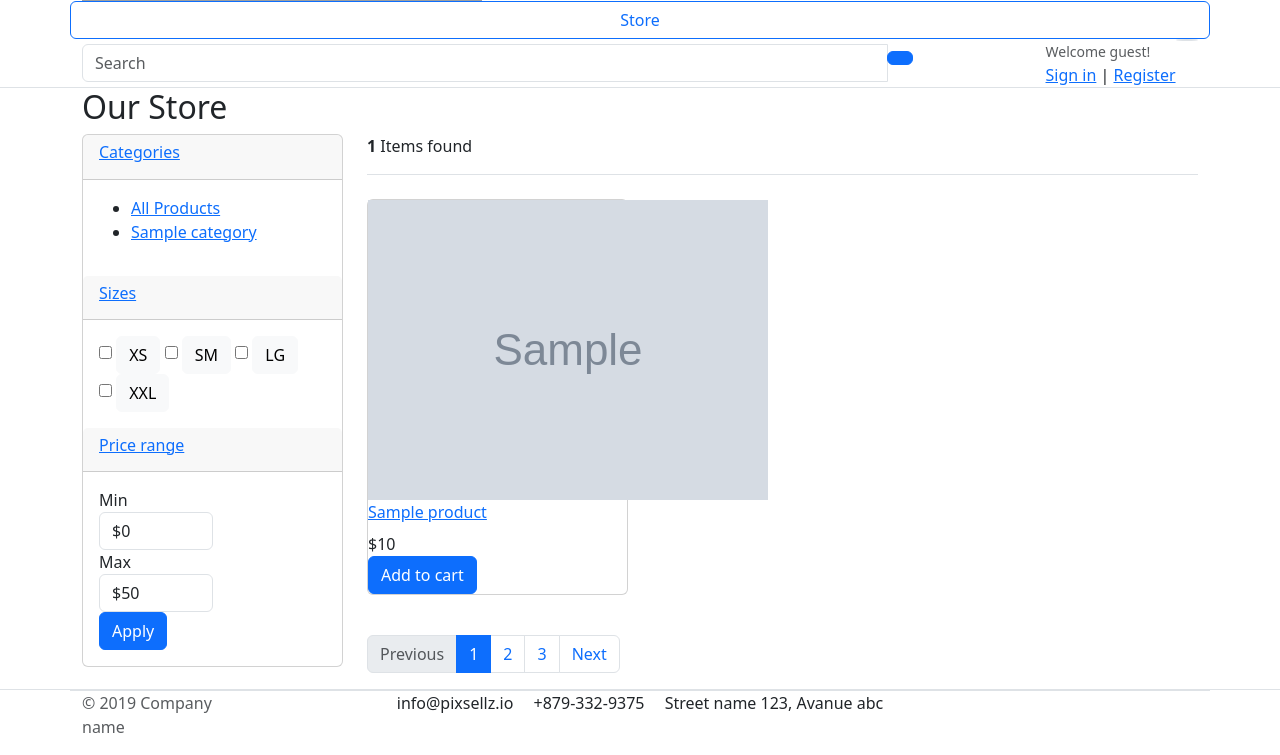
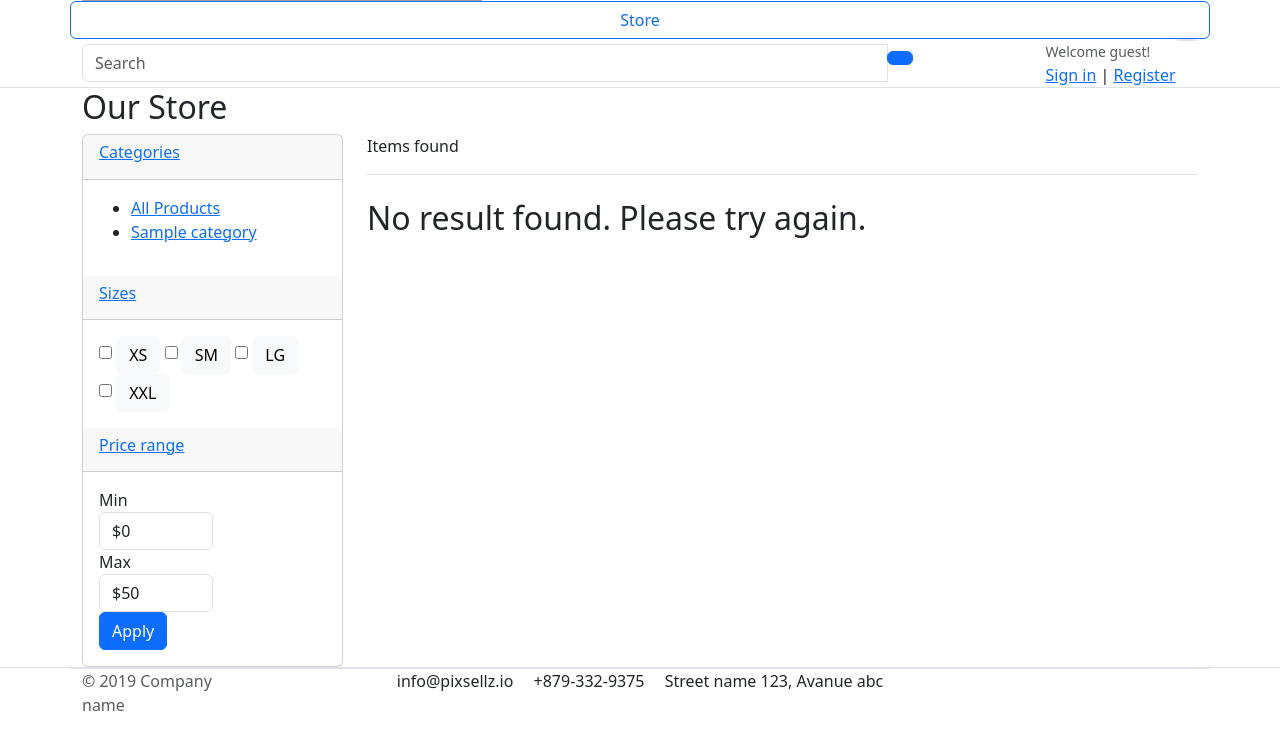
Before and after one commit to Manoj-Bhandarkar/django-kart, a Django app: page /store/ in a window 1280 px wide. Shown: the part 340-1095 px from the top of the page. After the commit the page ends 1051 px from the top, so only its background shows below. Run offline with Django 3.2, Linux system fonts and the light colour scheme; tables that the repository leaves empty hold one stand-in row (values such as "Sample post"); grey boxes marked "Sample" are stand-in pictures; some libraries are stand-ins or nearby versions; grey boxes are pictures that could not be loaded.

Commit message:
Cart - Pagination and search Functionality

```diff
--- a/carts/views.py
+++ b/carts/views.py
@@ -2,6 +2,7 @@
 from store.models import Product
 from .models import Cart, CartItem
 from django.core.exceptions import ObjectDoesNotExist
+
 
 def _cart_id(request):
     cart = request.session.create()
@@ -31,7 +32,8 @@
         cart_item.save()
     return redirect("cart")
 
-def remove_cart(request,product_id):
+
+def remove_cart(request, product_id):
     cart = Cart.objects.get(cart_id=_cart_id(request))
     product = get_object_or_404(Product, id=product_id)
     cart_item = CartItem.objects.get(product=product, cart=cart)
@@ -40,17 +42,19 @@
         cart_item.save()
     else:
         cart_item.delete()
-    return redirect('cart')
+    return redirect("cart")
 
-def delete_cart_item(request,product_id):
+def delete_cart_item(request, product_id):
     cart = Cart.objects.get(cart_id=_cart_id(request))
     product = get_object_or_404(Product, id=product_id)
     cart_item = CartItem.objects.get(product=product, cart=cart)
     cart_item.delete()
-    return redirect('cart')
+    return redirect("cart")
 
 def cart(request, total=0, quantity=0, cart_item=None):
     try:
+        tax = 0
+        grand_total = 0
         cart = Cart.objects.get(cart_id=_cart_id(request))
         cart_items = CartItem.objects.filter(cart=cart, is_active=True)
         for cart_item in cart_items:
@@ -65,7 +69,7 @@
         "total": total,
         "quantity": quantity,
         "cart_items": cart_items,
-        "tax":tax,
+        "tax": tax,
         "grand_total": grand_total,
     }
     return render(request, "store/cart.html", context)
--- a/store/urls.py
+++ b/store/urls.py
@@ -3,6 +3,7 @@
 
 urlpatterns = [
     path("", views.store, name="store"),
-    path("<slug:category_slug>/", views.store, name="products_by_category"),
-    path("<slug:category_slug>/<slug:product_slug>/", views.product_detail, name="product_detail"),
+    path("category/<slug:category_slug>/", views.store, name="products_by_category"),
+    path("category/<slug:category_slug>/<slug:product_slug>/", views.product_detail, name="product_detail"),
+    path("search/", views.search, name='search'),
 ]
--- a/store/views.py
+++ b/store/views.py
@@ -3,6 +3,9 @@
 from category.models import Category
 from carts.models import CartItem
 from carts.views import _cart_id
+from django.db.models import Q
+from django.core.paginator import EmptyPage, PageNotAnInteger, Paginator
+
 
 def store(request, category_slug=None):
     categories = None
@@ -11,22 +14,46 @@
     if category_slug != None:
         categories = get_object_or_404(Category, slug=category_slug)
         products = Product.objects.filter(category=categories, is_available=True)
+        paginator = Paginator(products, 6)
+        page = request.GET.get("page")
+        paged_products = paginator.get_page(page)
         count = products.count()
     else:
-        products = Product.objects.all().filter(is_available=True)
+        products = Product.objects.all().filter(is_available=True).order_by("id")
+        paginator = Paginator(products, 3)
+        page = request.GET.get("page")
+        paged_products = paginator.get_page(page)
+
         count = products.count()
-    context = {"products": products, "count": count}
+    context = {"products": paged_products, "count": count}
 
     return render(request, "store/store.html", context)
 
 
 def product_detail(request, category_slug, product_slug):
     try:
-        single_product = Product.objects.get(category__slug=category_slug, slug=product_slug)  # __ to get access to that model of field
-        in_cart = CartItem.objects.filter(cart__cart_id = _cart_id(request), product = single_product).exists()
+        single_product = Product.objects.get(
+            category__slug=category_slug, slug=product_slug
+        )  # __ to get access to that model of field
+        in_cart = CartItem.objects.filter(
+            cart__cart_id=_cart_id(request), product=single_product
+        ).exists()
 
     except Exception as e:
         raise e
 
-    context = { "single_product":single_product, "in_cart":in_cart,}
+    context = {
+        "single_product": single_product,
+        "in_cart": in_cart,
+    }
     return render(request, "store/product_detail.html", context)
+
+
+def search(request):
+    if "keyword" in request.GET:
+        keyword = request.GET["keyword"]
+        if keyword:
+            products = Product.objects.order_by("-created_date").filter(Q(description__icontains=keyword) | Q(product_name__icontains=keyword))
+            count = products.count()
+    context = {"products": products, "count":count,}
+    return render(request, "store/store.html", context)
--- a/templates/includes/navbar.html
+++ b/templates/includes/navbar.html
@@ -47,9 +47,9 @@
                     </div> <!-- col.// -->
                     <a href="{% url 'store' %}" class="btn btn-outline-primary">Store</a>
                     <div class="col-lg  col-md-6 col-sm-12 col">
-                        <form action="#" class="search">
+                        <form action="{% url 'search' %}" class="search" method="GET">
                             <div class="input-group w-100">
-                                <input type="text" class="form-control" style="width:60%;" placeholder="Search">
+                                <input type="text" class="form-control" style="width:60%;" placeholder="Search" name="keyword">
 
                                 <div class="input-group-append">
                                     <button class="btn btn-primary" type="submit">
--- a/templates/store/store.html
+++ b/templates/store/store.html
@@ -4,8 +4,11 @@
 <!-- ========================= SECTION PAGETOP ========================= -->
 <section class="section-pagetop bg">
     <div class="container">
+        {% if 'search' in request.path %}
+        <h2 class="title-page">Search Result</h2>
+        {% else %}
         <h2 class="title-page">Our Store</h2>
-
+        {% endif %}
     </div> <!-- container //  -->
 </section>
 <!-- ========================= SECTION INTRO END// ========================= -->
@@ -124,6 +127,7 @@
                 </header><!-- sect-heading -->
 
                 <div class="row">
+                    {% if product %}
                     {% for product in products %}
                     <div class="col-md-4">
                         <figure class="card card-product-grid">
@@ -136,32 +140,43 @@
                                     <div class="price-wrap mt-2">
                                         <span class="price">${{product.price}}</span>
                                     </div> <!-- price-wrap.// -->
-
                                 </div>
-                                {% if product.stock <= 0 %}
-                                <h5>Out of Stock</h5>
-                                {% else %}
-                                <a href="{% url 'add_cart' product.id %}" class="btn btn-block btn-primary">Add to
-                                        cart </a>
-                                {% endif %}
+                                <a href="{{ product.get_url }}" class="btn btn-block btn-primary">View Details </a>
                             </figcaption>
-
                         </figure>
-
                     </div> <!-- col.// -->
                     {% endfor %}
+                    {% else %}
+                    <h2>No result found. Please try again.</h2>
+                    {% endif %}
 
                 </div> <!-- row end.// -->
 
 
                 <nav class="mt-4" aria-label="Page navigation sample">
+                    {% if products.has_other_pages %}
                     <ul class="pagination">
-                        <li class="page-item disabled"><a class="page-link" href="#">Previous</a></li>
-                        <li class="page-item active"><a class="page-link" href="#">1</a></li>
-                        <li class="page-item"><a class="page-link" href="#">2</a></li>
-                        <li class="page-item"><a class="page-link" href="#">3</a></li>
-                        <li class="page-item"><a class="page-link" href="#">Next</a></li>
+                        {% if products.has_previous %}
+                            <li class="page-item "><a class="page-link" href="?page={{products.previous_page_number}}">Previous</a></li>
+                        {% else %}
+                            <li class="page-item disabled"><a class="page-link" href="#">Previous</a></li>
+                        {% endif %}
+
+                        {% for i in products.paginator.page_range %}
+                            {% if products.number == i %}
+                                <li class="page-item active"><a class="page-link" href="#">{{i}}</a></li>
+                            {% else %}
+                                <li class="page-item"><a class="page-link" href="?page={{i}}">{{i}}</a></li>
+                            {% endif %}
+                        {% endfor %}
+
+                        {% if products.has_next %}
+                            <li class="page-item"><a class="page-link" href="?page={{products.next_page_number}}">Next</a></li>
+                        {% else %}
+                            <li class="page-item disabled"><a class="page-link" href="#">Next</a></li>
+                        {% endif %}
                     </ul>
+                    {% endif %}
                 </nav>
 
             </main> <!-- col.// -->
```
